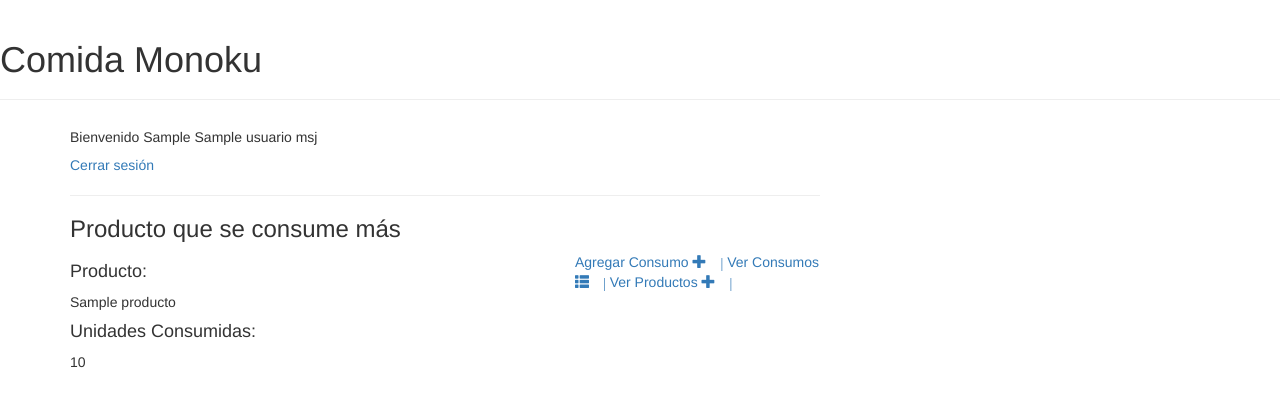
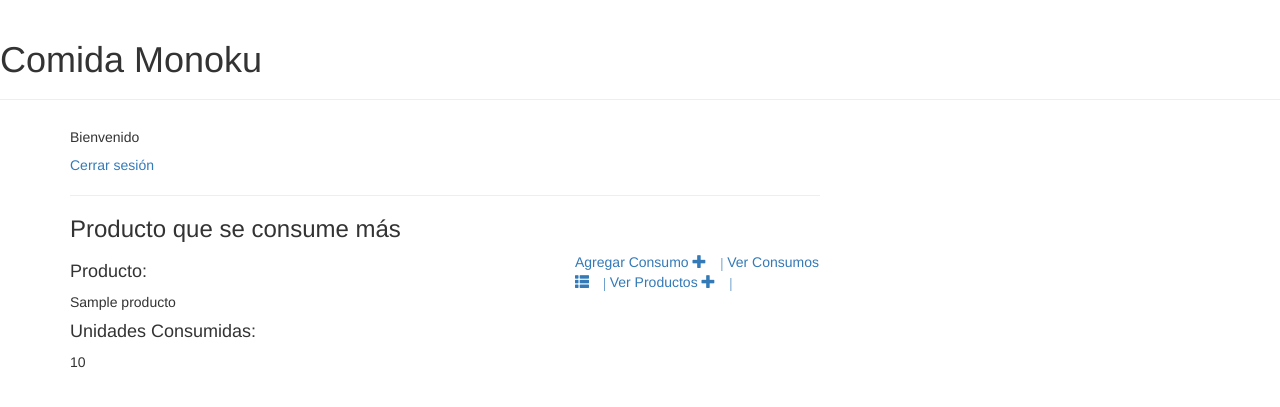
Before and after one commit to pemiramag/comidas_monoku, a Django app: template comidas/templates/pedidos/come_prod.html in a window 1280 px wide. Shown: the top 407 px of the page. Run offline with Django 3.2, Linux system fonts and the light colour scheme; the template is opened without the code that fills it: most values are stand-ins (such as "Sample title", 1, 10 or a date in 2020); some libraries are stand-ins or nearby versions.

Commit message:
si funciona pedidos

```diff
--- a/comidas/templates/pedidos/come_prod.html
+++ b/comidas/templates/pedidos/come_prod.html
@@ -1,6 +1,6 @@
 {% extends 'productos/base.html' %}
 {% block content %}
-<h5 align="left">Bienvenido {{ first_name }} {{ usuario }} msj{{ message }}</h5>
+<h5 align="left">Bienvenido</h5>
 <a href="{% url 'ingresar' %}">Cerrar sesión</a>
 <hr>
 <h3>Producto que se consume más</h3>
--- a/comidas/templates/pedidos/pedidos_list.html
+++ b/comidas/templates/pedidos/pedidos_list.html
@@ -1,6 +1,6 @@
 {% extends 'productos/base.html' %}
 {% block content %}
-<h5 align="left">Bienvenido {{ first_name }} {{ usuario }} msj{{ message }}</h5>
+<h5 align="left">Bienvenido</h5>
 <a href="{% url 'ingresar' %}">Cerrar sesión</a>
 <hr>
 <h2>Lista de Consumos</h2>
--- a/comidas/views.py
+++ b/comidas/views.py
@@ -78,5 +78,6 @@ def come_part(request):
 
 # Crear vista del miembro del equipo que consume mas
 def come_prod(request):
+    # se muestra los valores de la relacion productos pedido se lo anota y se suma la cantidad de productos consumidos y luego se muestra el que mas se consumio
     producto = Pedido.objects.values('product__name_prod').annotate(sum=Sum('cantidadp')).order_by('-sum').first()
     return render(request, 'pedidos/come_prod.html', {'producto': producto})
```
